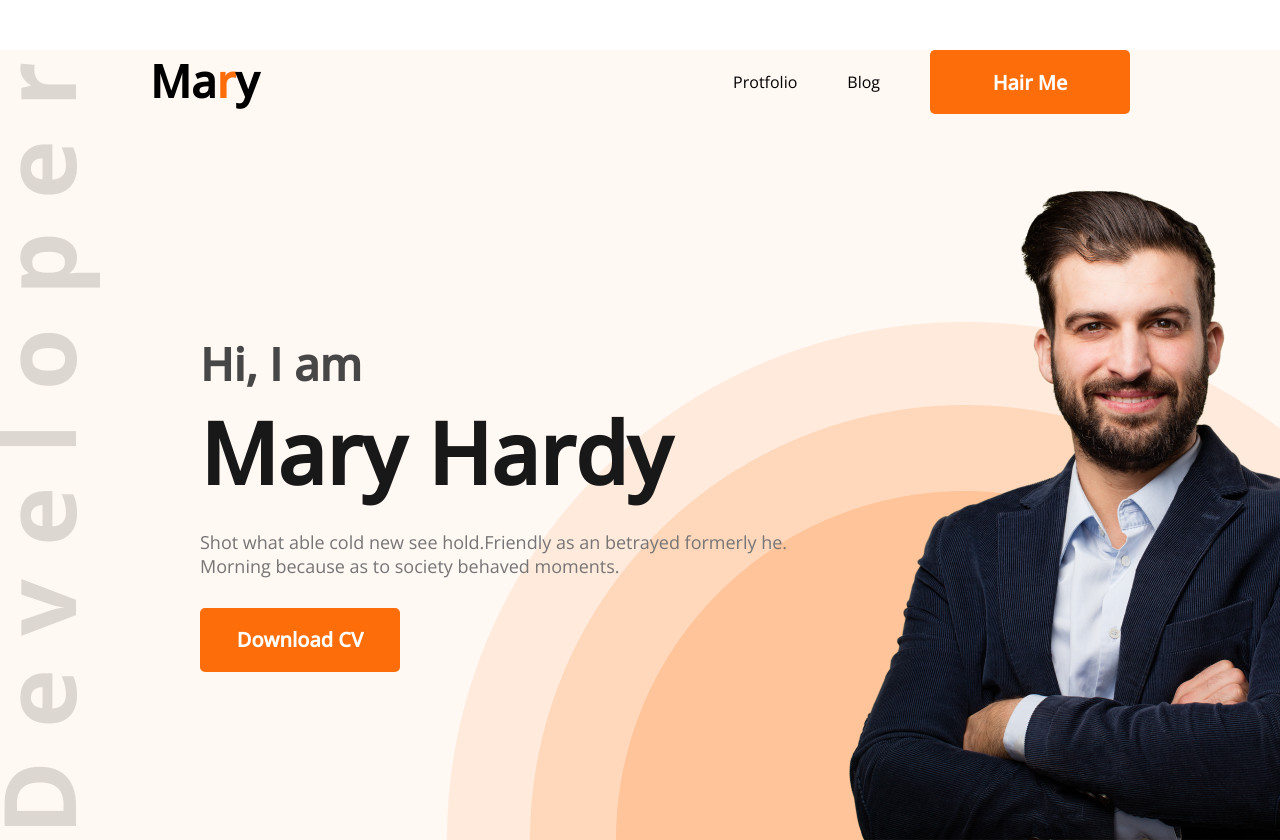
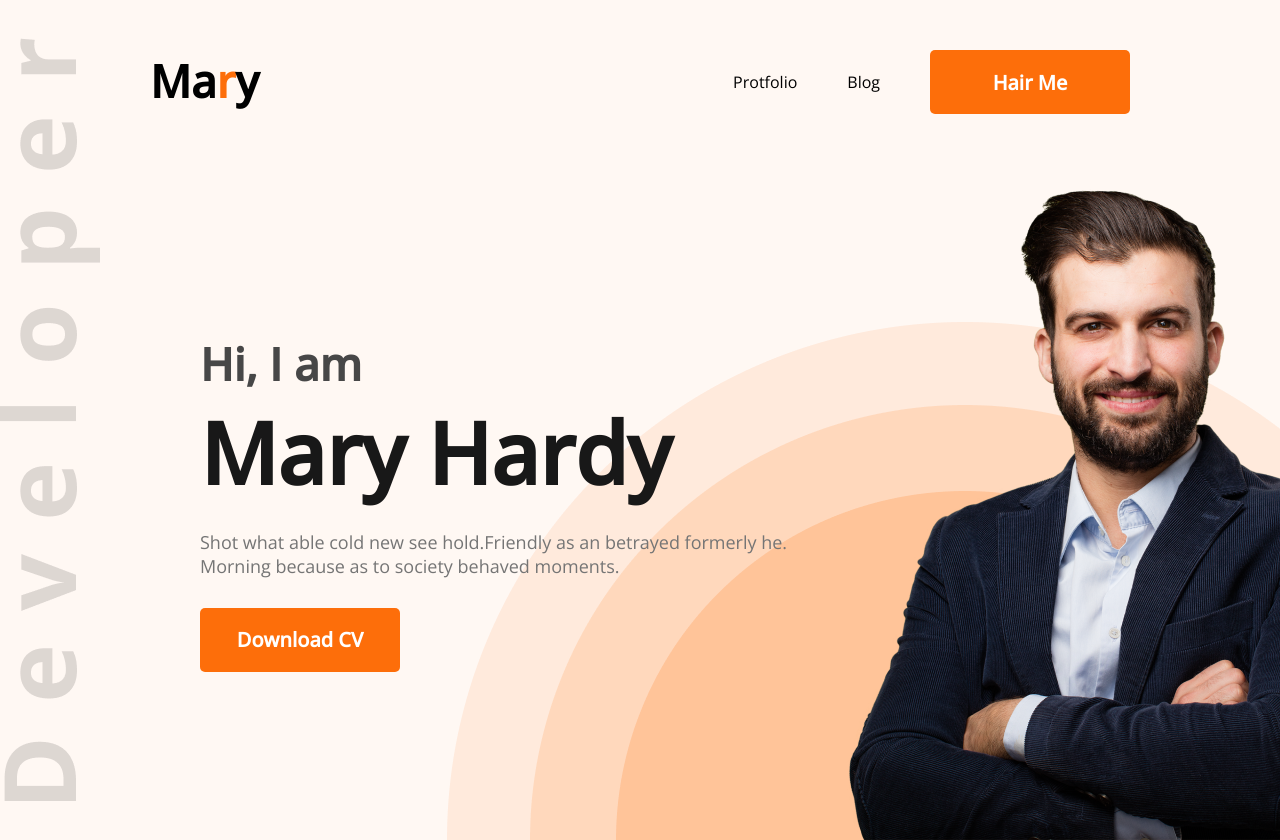
Before and after one commit to ittarek/developer-porttfolio, a plain HTML site: page index.html in a window 1280 px wide. Shown: the top 840 px of the page. Drawn offline with nearby package versions, Linux system fonts and the light colour scheme.

Commit message:
padding nav

```diff
--- a/frotolio style/protfolio.css
+++ b/frotolio style/protfolio.css
@@ -26,7 +26,7 @@
 nav {
   display: flex;
   justify-content: space-between;
-  margin: 50px 150px;
+  padding: 50px 150px;
 }
 nav ul {
   display: flex;
```
